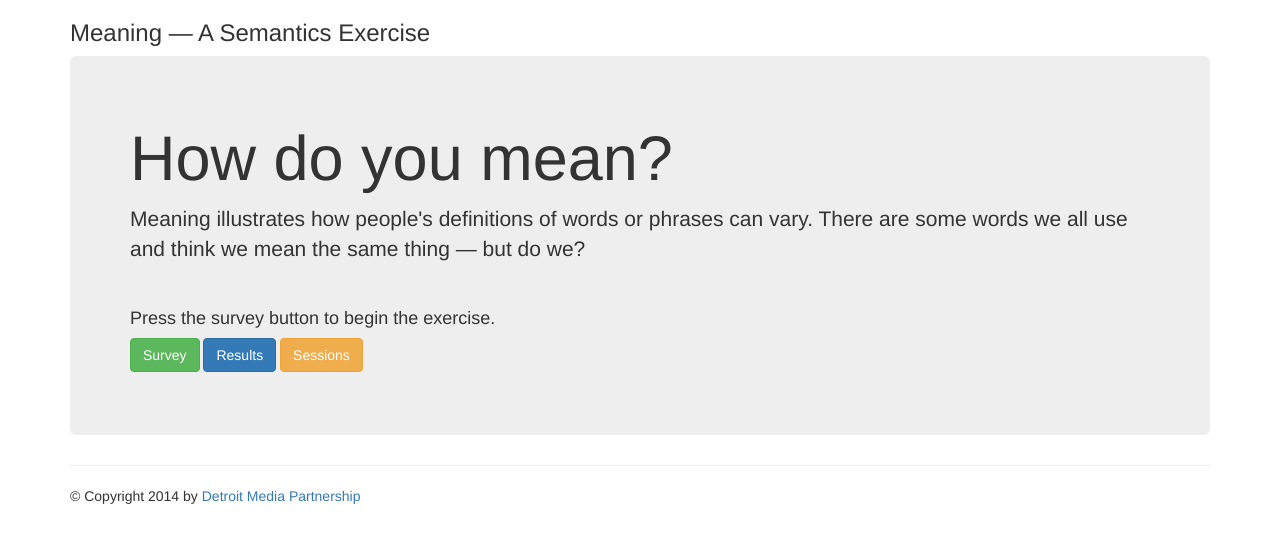
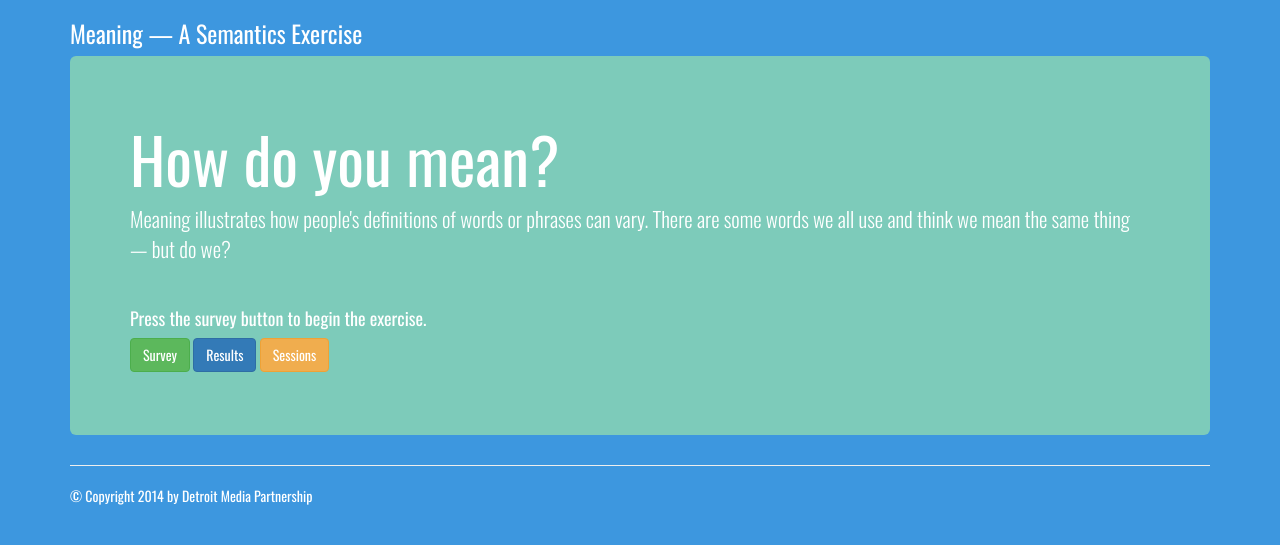
Before and after one commit to detroit-media-partnership/meaning, a Flask app: page / in a window 1280 px wide. Shown: the top 545 px of the page. Run offline with Flask 2, Linux system fonts and the light colour scheme; some libraries are stand-ins or nearby versions.

Commit message:
Updated CSS

```diff
--- a/templates/intro.html
+++ b/templates/intro.html
@@ -2,6 +2,24 @@
 
 {% block title %}Intro{% endblock %}
 {% block content %}
+<style type="text/css">
+
+ body {
+	background-color: #3D97DF;
+	color: #fff;
+	font-family: 'Oswald', sans-serif;
+	}
+
+ .jumbotron {
+	background-color: #7DCBBA;
+	}
+
+ a {
+    color: #fff;
+	}
+
+</style>
+
 <div class="jumbotron">
 	<h1>How do you mean?</h1>
 	<p>Meaning illustrates how people's definitions of words or phrases can vary. There are some words we all use and think we mean the same thing — but do we?</p>
```
